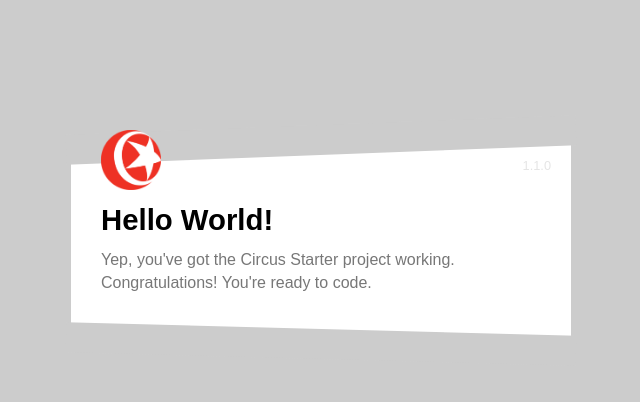
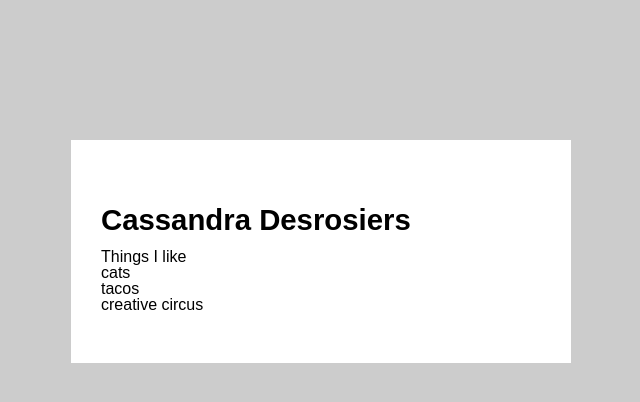
Before and after one commit to cassandradesro/wd3-week1-demo, a website: page index.html in a window 1280 px wide. Shown: the whole page, without its empty margins (319-959 px from the left). Drawn offline with Linux system fonts and the light colour scheme.

Commit message:
talk about stuff i like

```diff
--- a/index.html
+++ b/index.html
@@ -13,13 +13,13 @@
 	<body>
 
 		<div class="content">
-			<div class="top-angle"></div>
-			<img class="logo" src="assets/img/logo.png">
-			<h1>Hello World!</h1>
-			<p>Yep, you've got the Circus Starter project working.</p>
-			<p>Congratulations! You're ready to code.</p>
-			<code>1.1.0</code>
-			<div class="bottom-angle"></div>
+			<h1>Cassandra Desrosiers</h1>
+			<h3> Things I like</h3>
+			<ul>
+				<li>cats</li>
+				<li>tacos</li>
+				<li>creative circus</li>
+			</ul>
 		</div>
 
 
```
